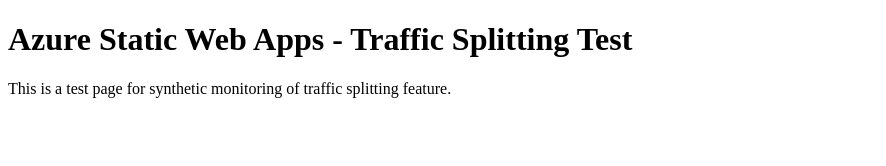
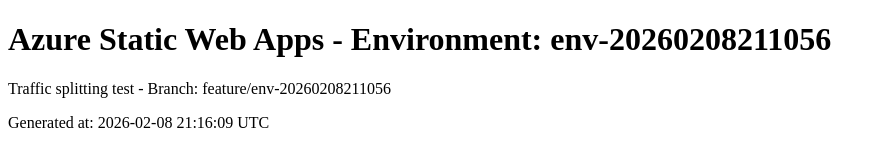
Before and after one commit to skylathadani-ms/synthetics-swa-traffic-20260208211056, a plain HTML site: page index.html in a window 1280 px wide. Shown: the whole page, without its empty margins (0-886 px from the left). Drawn offline with Linux system fonts and the light colour scheme.

Commit message:
Update index.html for env-20260208211056

```diff
--- a/index.html
+++ b/index.html
@@ -1,10 +1,11 @@
 <!DOCTYPE html>
 <html>
 <head>
-<title>Synthetics Test - Traffic Splitting</title>
+<title>Environment: env-20260208211056</title>
 </head>
 <body>
-<h1>Azure Static Web Apps - Traffic Splitting Test</h1>
-<p>This is a test page for synthetic monitoring of traffic splitting feature.</p>
+<h1>Azure Static Web Apps - Environment: env-20260208211056</h1>
+<p>Traffic splitting test - Branch: feature/env-20260208211056</p>
+<p>Generated at: 2026-02-08 21:16:09 UTC</p>
 </body>
 </html>
```
